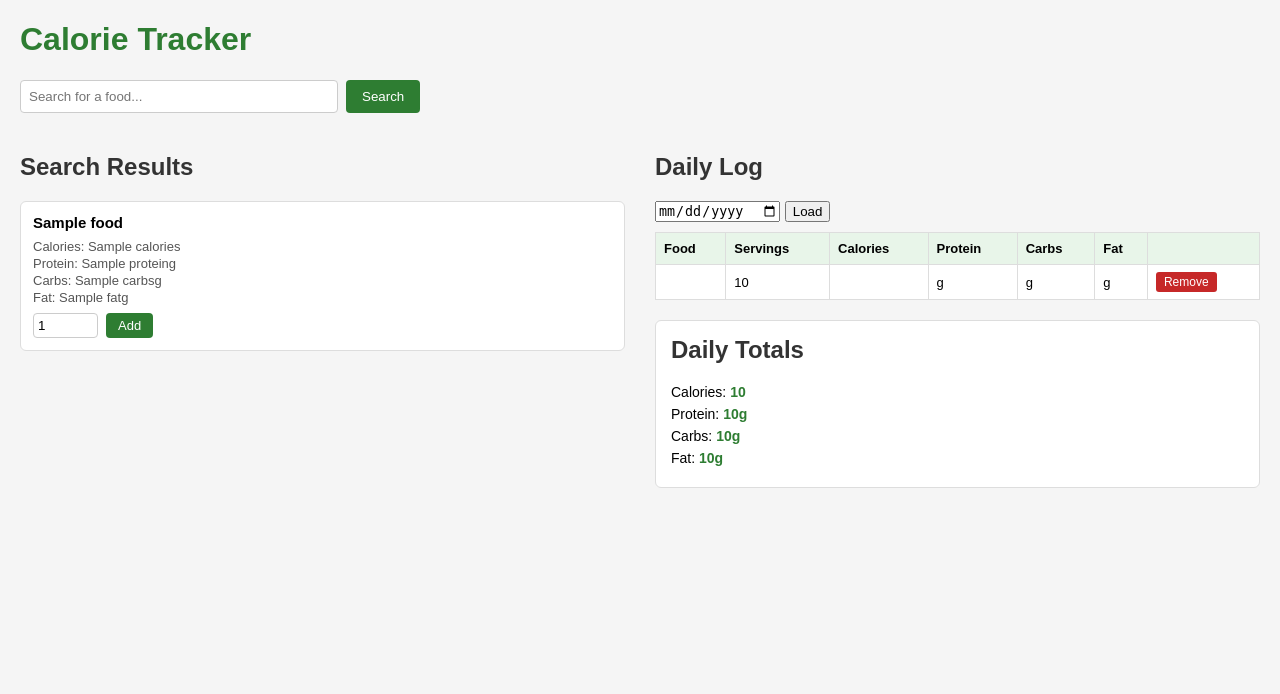
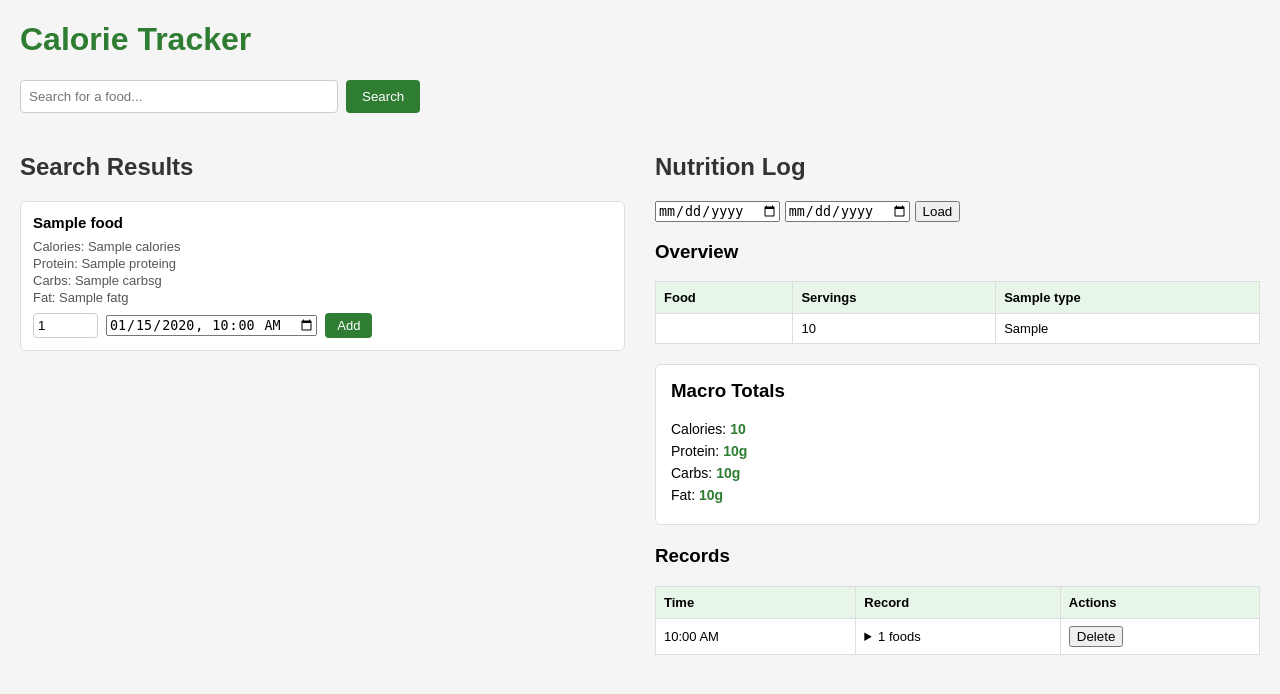
Before and after one commit to artkha1/calorie_tracker, a Flask app: template ui/templates/index.html in a window 1280 px wide. Shown: the top 694 px of the page. Run offline with Flask 3, Linux system fonts and the light colour scheme; the template is opened without the code that fills it: most values are stand-ins (such as "Sample title", 1, 10 or a date in 2020).

Commit message:
Fixed no macro types releated bugs. Fixed record deletion. Created support for multi-day logs and setting record date

```diff
--- a/ui/templates/index.html
+++ b/ui/templates/index.html
@@ -165,6 +165,8 @@
             border-radius: 6px;
             padding: 15px;
             margin-top: 20px;
+            margin-bottom: 20px;
+
         }
 
         .totals-box p {
@@ -185,7 +187,9 @@
         <form action="/handle_form" method="POST" style="display: flex; gap: 8px;">
             <input type="text" name="query" placeholder="Search for a food..." required>
             <button type="submit">Search</button>
-            <input type="hidden" name="date" value="{{ selected_date }}">
+            <input type="hidden" name="start_date" value="{{ start_date }}">
+            <input type="hidden" name="end_date" value="{{ end_date }}">
+
         </form>
     </div>
 
@@ -202,8 +206,11 @@
                     <p>Fat: {{ food.get("fat", 0) }}g</p>
                     <form action="/update_log" method="POST">
                         <input type="hidden" name="fdc_id" value="{{ food['fdc_id'] }}">
-                        <input type="hidden" name="date" value="{{ selected_date }}">
                         <input type="number" name="quantity" value="1" min="1">
+                        <input type="hidden" name="start_date" value="{{ start_date }}">
+                        <input type="hidden" name="end_date" value="{{ end_date }}">
+
+                        <input type="datetime-local" name="time" value = "{{ curr_time }}">
                         <button type="submit">Add</button>
                     </form>
                 </div>
@@ -214,54 +221,122 @@
         </div>
 
         <div class="right-side">
-            <h2>Daily Log</h2>
+            <h2>Nutrition Log</h2>
 
             <form method="GET" action="/" style="margin-bottom: 10px;">
-                <input type="date" name="date" value="{{ selected_date }}">
+                <input type="date" name="start_date" value="{{ start_date }}">
+                <input type="date" name="end_date" value="{{ end_date }}">
+
                 <button type="submit">Load</button>
             </form>
 
+            <h3>Overview</h3>
             <table>
                 <thead>
                     <tr>
                         <th>Food</th>
                         <th>Servings</th>
-                        <th>Calories</th>
-                        <th>Protein</th>
-                        <th>Carbs</th>
-                        <th>Fat</th>
-                        <th></th>
+                        {% for type in macro_types %}
+                        <th>{{ type.capitalize() }}</th>
+                        {% endfor %}
                     </tr>
                 </thead>
                 <tbody>
-                    {% for f_id, qty in daily_log.items() %}
+                    {% for f_id, qty in log.items() %}
                     {% set food = food_cache[f_id] %}
                     <tr>
                         <td>{{ food["name"] }}</td>
                         <td>{{ qty }}</td>
-                        <td>{{ (qty * food.get("calories", 0)) | round(1) }}</td>
-                        <td>{{ (qty * food.get("protein", 0)) | round(1) }}g</td>
-                        <td>{{ (qty * food.get("carbs", 0)) | round(1) }}g</td>
-                        <td>{{ (qty * food.get("fat", 0)) | round(1) }}g</td>
-                        <td>
-                            <form action="/delete_log" method="POST">
-                                <input type="hidden" name="fdc_id" value="{{ f_id }}">
-                                <input type="hidden" name="date" value="{{ selected_date }}">
-                                <button class="delete-btn" type="submit">Remove</button>
-                            </form>
-                        </td>
+                        {% for type in macro_types %}
+                        {% if food.get(type, 0) is not none%}
+                        <td>{{ (qty * food.get(type, 0)) | round(1) }}{{ macro_units[type] }}</td>
+                        {% else %}
+                        <td>None</td>
+                        {% endif %}
+                        {% endfor %}
                     </tr>
                     {% endfor %}
                 </tbody>
             </table>
 
             <div class="totals-box">
-                <h2 style="margin-top: 0;">Daily Totals</h2>
+                <h3 style="margin-top: 0;">Macro Totals</h3>
                 <p>Calories: <span>{{ totals["calories"] | round(1) }}</span></p>
                 <p>Protein: <span>{{ totals["protein"] | round(1) }}g</span></p>
                 <p>Carbs: <span>{{ totals["carbs"] | round(1) }}g</span></p>
                 <p>Fat: <span>{{ totals["fat"] | round(1) }}g</span></p>
             </div>
+
+            <div class="records-box">
+                <h3 style="margin-top: 0;">Records</h3>
+
+                <table>
+                    <thead>
+                        <tr>
+                            <th>Time</th>
+                            <th>Record</th>
+                            <th>Actions</th>
+                        </tr>
+                    </thead>
+                    <tbody>
+                        {% for r_id, record in records.items() %}
+                        <tr>
+                            <td>{{ record.timestamp.strftime("%I:%M %p") }}</td>
+
+                            <td>
+                                <details>
+                                    <summary>
+                                        {{ record.info|length }} foods
+                                    </summary>
+
+                                    <!-- Nested food table -->
+                                    <table class="inner-table">
+                                        <thead>
+                                            <tr>
+                                                <th>Food</th>
+                                                <th>Qty</th>
+                                                {% for type in macro_types %}
+                                                <th>{{ type.capitalize() }}</th>
+                                                {% endfor %}
+                                            </tr>
+                                        </thead>
+                                        <tbody>
+                                            {% for f_id, qty in record.info.items() %}
+                                            {% set food = food_cache[f_id] %}
+                                            <tr>
+                                                <td>{{ food["name"] }}</td>
+                                                <td>{{ qty }}</td>
+                                                {% for type in macro_types %}
+                                                {% if food.get(type, 0) is not none%}
+                                                <td>{{ (qty * food.get(type, 0)) | round(1) }}{{ macro_units[type] }}</td>
+                                                {% else %}
+                                                <td>None</td>
+                                                {% endif %}
+                                                {% endfor %}
+                                            </tr>
+                                            {% endfor %}
+                                        </tbody>
+                                    </table>
+
+                                </details>
+                            </td>
+
+                            <td>
+                                <!-- Delete whole record -->
+                                <form action="/delete_log" method="POST">
+                                    <input type="hidden" name="record_id" value="{{ r_id }}">
+                                    <button type="submit">Delete</button>
+                                </form>
+                            </td>
+                        </tr>
+                        {% endfor %}
+                    </tbody>
+                </table>
+
+            </div>
+
+
+
         </div>
     </div>
 </body>
```
Also changed, not shown: ui/ui.py (+84 -55 lines).
